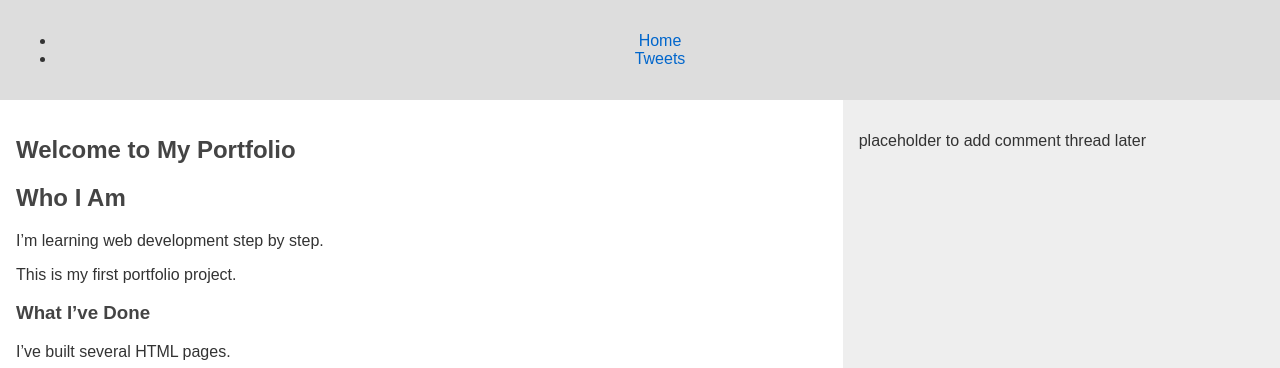
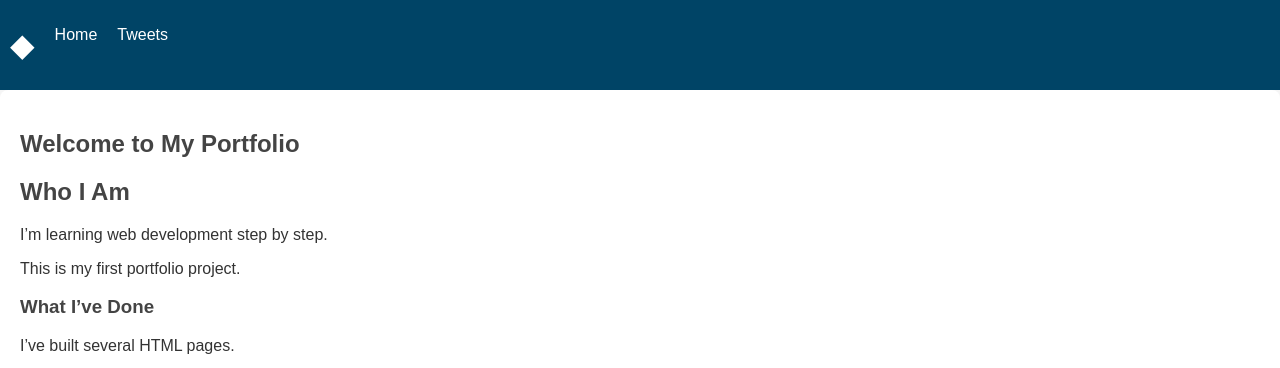
Before and after one commit to Kamo-m04/My_First_Portfolio, a plain HTML site: page css_basic/index.html in a window 1280 px wide. Shown: the top 368 px of the page. Drawn offline with Linux system fonts and the light colour scheme.

Commit message:
Final styling and logo added to index.html and styles.css

```diff
--- a/css_basic/index.html
+++ b/css_basic/index.html
@@ -3,14 +3,15 @@
   <head>
     <meta charset="UTF-8" />
     <meta name="viewport" content="width=device-width, initial-scale=1.0" />
+    <link href="base.css" rel="stylesheet">
+    <link href="styles.css" rel="stylesheet">
     <title>My Portfolio</title>
-    <link href="base.css" rel="stylesheet" />
-    <link href="styles.css" rel="stylesheet" />
   </head>
 
   <body class="works_on_smartphone">
     <header>
       <ul>
+        <li class="logo">&#x25C6;</li> <!-- Unicode logo -->
         <li><a href="index.html">Home</a></li>
         <li><a href="tweets.html">Tweets</a></li>
       </ul>
@@ -22,11 +23,9 @@
         <h2>Who I Am</h2>
         <p>I’m learning web development step by step.</p>
         <p>This is my first portfolio project.</p>
-
         <h3>What I’ve Done</h3>
         <p>I’ve built several HTML pages.</p>
         <p>And I’ve even embedded a tweet!</p>
-
         <a href="tweets.html">
           <img src="https://i.ibb.co/gTDZZT8/ALX-Logo-07.png" alt="ALX Logo">
         </a>
--- a/css_basic/styles.css
+++ b/css_basic/styles.css
@@ -1,39 +1,40 @@
-/* styles.css */
-
-/* Body contains everything vertically */
 body {
-  display: flex;
-  flex-direction: column;
-  height: 100vh;
-  margin: 0;
+  background-color: #f5f5f5;
+  color: #333;
+  font-family: Arial, sans-serif;
 }
 
-/* Main contains article and aside side-by-side */
-main {
-  display: flex;
-  flex-direction: row;
-  flex: auto;
+header {
+  background-color: #004466;
+  color: white;
+  padding: 10px;
 }
 
-/* Article takes 2/3 of the width */
-article {
-  flex: 2;
-  overflow-y: auto;
-  padding: 1rem;
-  background-color: #ffffff;
+header ul {
+  list-style: none;
+  display: flex;
+  gap: 20px;
+  padding: 0;
 }
 
-/* Aside takes 1/3 of the width */
-aside {
-  flex: 1;
-  overflow-y: auto;
-  padding: 1rem;
-  background-color: #eeeeee;
+header a {
+  color: white;
+  text-decoration: none;
 }
 
-/* Optional styling */
-header, footer {
-  background-color: #ddd;
-  padding: 1rem;
+.logo {
+  font-size: 2em;
+}
+
+article {
+  background-color: white;
+  padding: 20px;
+  border-radius: 8px;
+}
+
+footer {
+  background-color: #004466;
+  color: white;
   text-align: center;
+  padding: 10px;
 }
```
Also changed, not shown: portfolio/index.html (+1 -1 lines).
